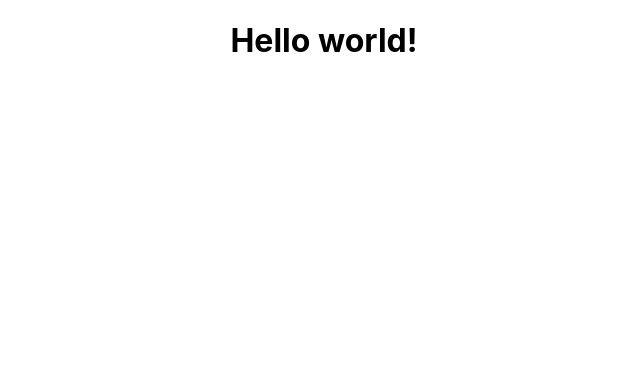
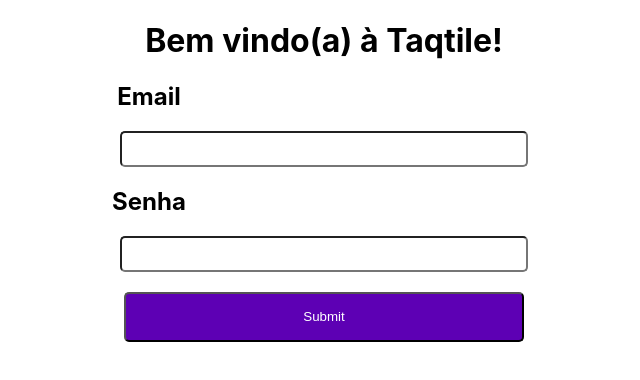
Before and after one commit to Davi-s-Brain/Onboarding-instituto-front, a React (Create React App) app: page / in a window 1280 px wide. Shown: the top 380 px of the page, without its empty margins (316-956 px from the left). Built offline with nearby package versions, Linux system fonts and the light colour scheme.

Commit message:
Adding the login page

```diff
--- a/package.json
+++ b/package.json
@@ -43,6 +43,7 @@
     "@typescript-eslint/eslint-plugin": "^5.12.1",
     "@typescript-eslint/parser": "^5.12.1",
     "eslint": "^8.9.0",
+    "eslint-config-prettier": "^8.4.0",
     "typescript": "^4.5.5"
   }
 }
--- a/src/App.tsx
+++ b/src/App.tsx
@@ -1,11 +1,15 @@
 import React from 'react';
-import logo from './logo.svg';
 import './App.css';
 
 function App() {
   return (
-    <div className="App">
-      <h1>Hello world!</h1>
+    <div className='App'>
+      <h1>Bem vindo(a) à Taqtile!</h1>
+      <h2>Email</h2>
+      <input type='Email' /> <br />
+      <h2>Senha</h2>
+      <input type='Senha' /> <br />
+      <button>Submit</button>
     </div>
   );
 }
--- a/src/index.css
+++ b/src/index.css
@@ -11,3 +11,26 @@
   font-family: source-code-pro, Menlo, Monaco, Consolas, 'Courier New',
     monospace;
 }
+
+input, button {
+  width: 400px;
+  border-radius: 5px;
+  color: white
+}
+
+input {
+  height: 30px;
+}
+
+button {
+  background-color: rgb(93, 0, 180);
+  height: 50px;
+  cursor: pointer;
+  margin-top: 20px;
+  outline-style: none;
+}
+
+h2 {
+  display: block;
+  margin-right: 350px;
+}
```
Also changed, not shown: 1 other file (tests, documents, lock files or other folders).
